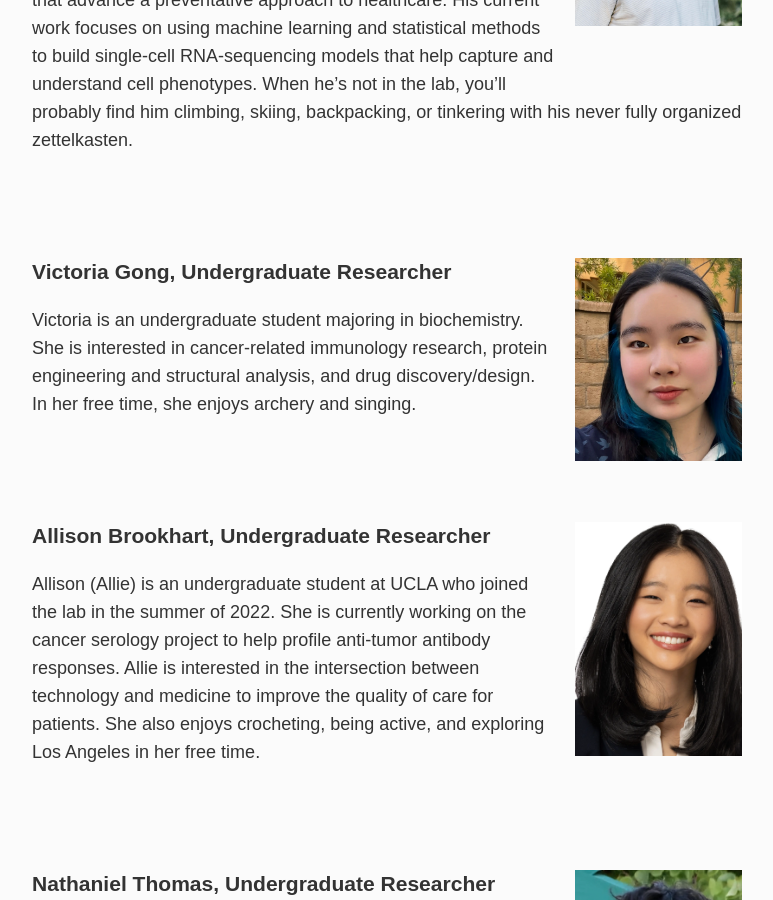
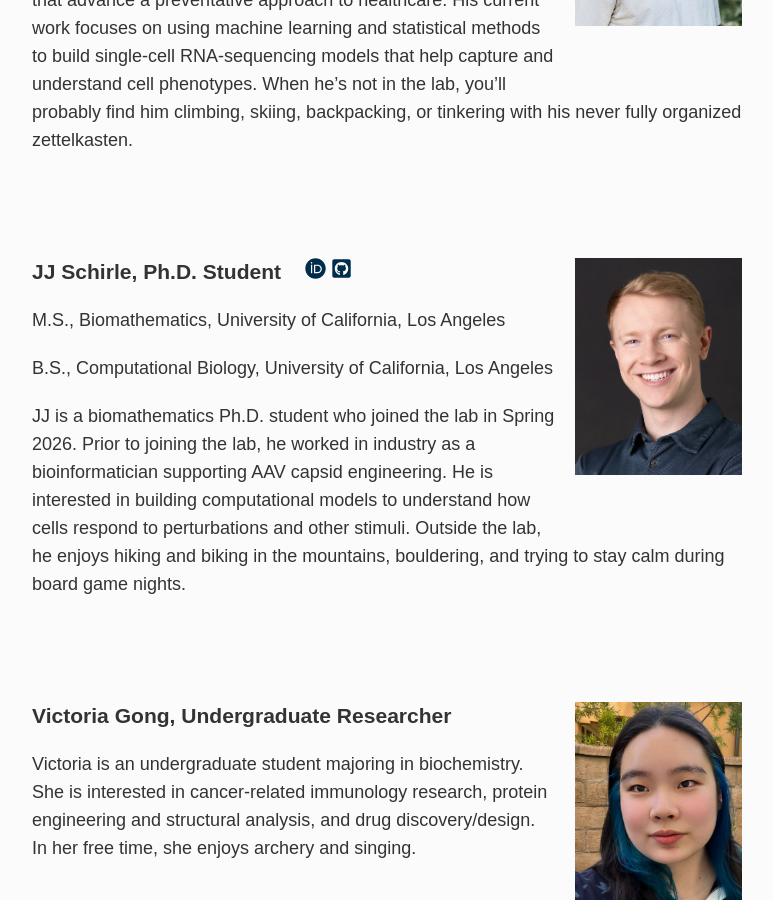
Before and after one commit to meyer-lab/asmlab.org, a Jekyll site: the page built from team/index.md, in a window 1280 px wide and 900 px high, scrolled down 2939 px. Shown: the whole window, without its empty margins (253-1026 px from the left). Built offline with Jekyll 4.4.1, drawn with Linux system fonts in a browser that asks for light colours; some web fonts are replaced.

Commit message:
Adding JJ's bio, headshot (#195)
* Adding JJ's bio, headshot

* Adding Aaron's crop of headshot

```diff
--- a/_data/team.yml
+++ b/_data/team.yml
@@ -446,6 +446,21 @@
   github: fishidaho
   current: True
 
+- name: JJ Schirle
+  position: Ph.D. Student
+  degrees:
+    - M.S., Biomathematics, University of California, Los Angeles
+    - B.S., Computational Biology, University of California, Los Angeles
+  keywords: computational, scRNAseq
+  description: JJ is a biomathematics Ph.D. student who joined the lab in Spring 2026. Prior to joining the lab, he worked in industry as a bioinformatician supporting AAV capsid engineering. He is interested in building computational models to understand how cells respond to perturbations and other stimuli. Outside the lab, he enjoys hiking and biking in the mountains, bouldering, and trying to stay calm during board game nights.
+  photo: jschirle.webp
+  joined: 2026
+  orcid: 0009-0001-6841-5144
+  github: jjschirle
+  current: True
+  awards:
+    - UCLA Genomic Analysis Training Program
+
 - name: Saki Minamino
   position: M.S. Student
   degrees:
```
Also changed, not shown: public/photos/jschirle.webp (added).
